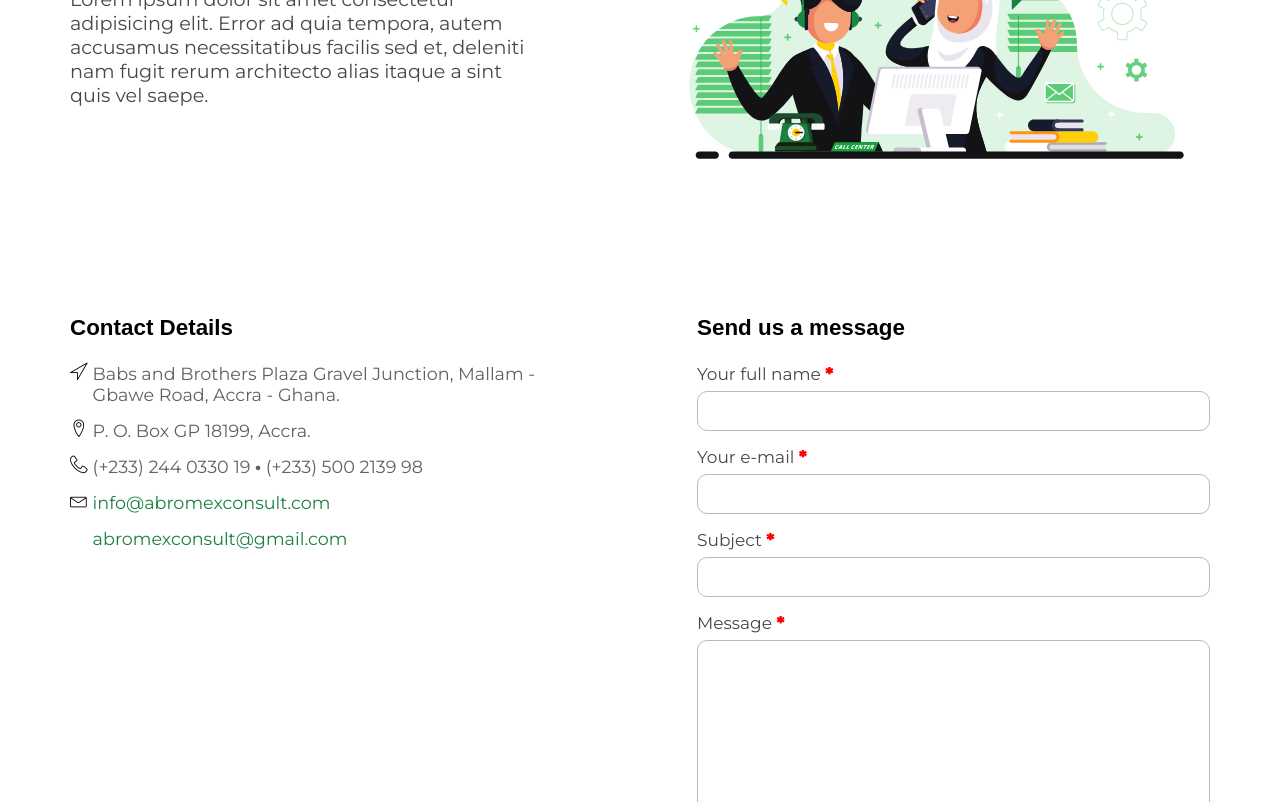
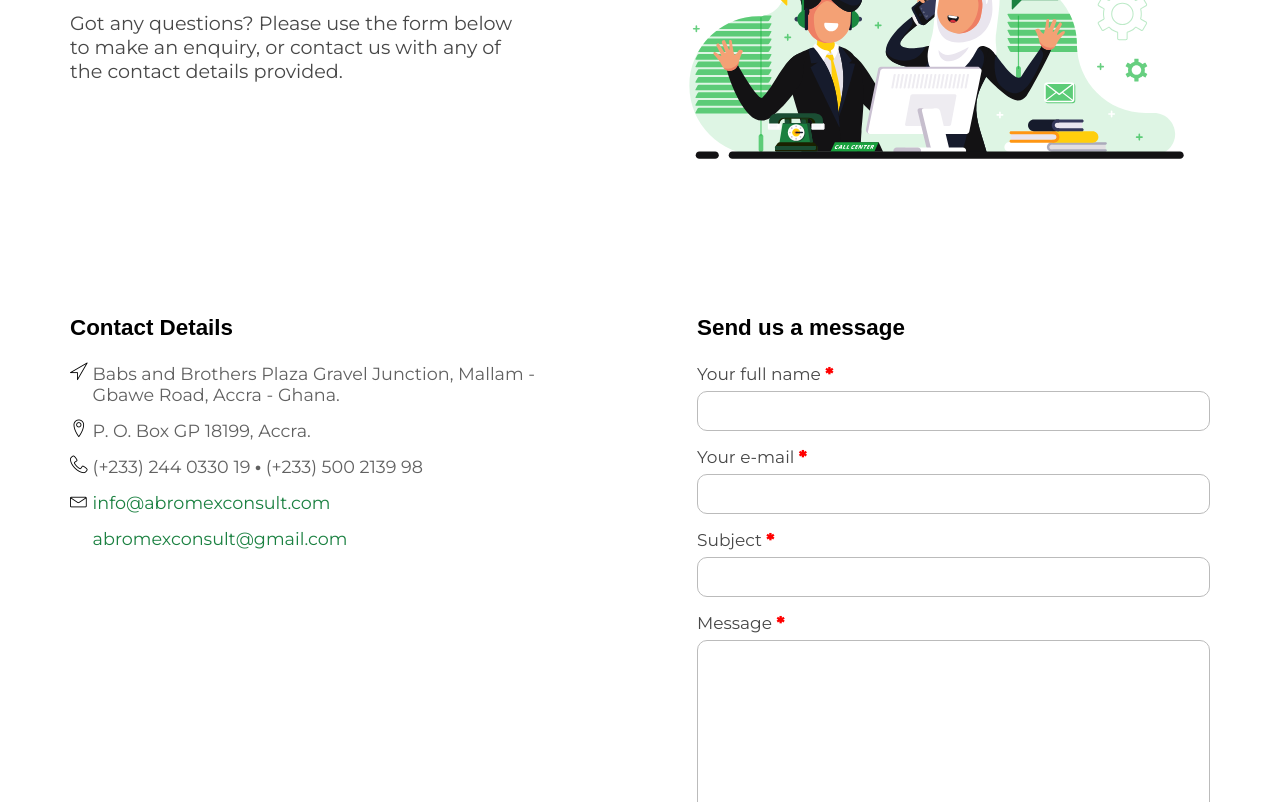
Before and after one commit to gyenabubakar/abromex-consult, a plain HTML site: page contact.html in a window 1280 px wide. Shown: the part 296-1098 px from the top of the page. Drawn offline with Linux system fonts and the light colour scheme.

Commit message:
Removed all dummy texts, completing the project

```diff
--- a/contact.html
+++ b/contact.html
@@ -89,10 +89,8 @@
 					<h1>Contact us</h1>
 
 					<p>
-						Lorem ipsum dolor sit amet consectetur adipisicing elit. Error ad
-						quia tempora, autem accusamus necessitatibus facilis sed et,
-						deleniti nam fugit rerum architecto alias itaque a sint quis vel
-						saepe.
+						Got any questions? Please use the form below to make an enquiry, or
+						contact us with any of the contact details provided.
 					</p>
 				</div>
 
@@ -131,7 +129,9 @@
 						</li>
 						<li>
 							<i class="linearicons linearicons-telephone"></i>
-							<span>(+233) 244 0330 19&nbsp;<b>·</b>&nbsp;(+233) 500 2139 98</span>
+							<span
+								>(+233) 244 0330 19&nbsp;<b>·</b>&nbsp;(+233) 500 2139 98</span
+							>
 						</li>
 						<li>
 							<i class="linearicons linearicons-envelope"></i>
@@ -246,7 +246,9 @@
 						</li>
 						<li>
 							<i class="linearicons linearicons-telephone"></i>
-							<span>(+233) 244 0330 19&nbsp;<b>·</b>&nbsp;(+233) 500 2139 98</span>
+							<span
+								>(+233) 244 0330 19&nbsp;<b>·</b>&nbsp;(+233) 500 2139 98</span
+							>
 						</li>
 						<li>
 							<i class="linearicons linearicons-envelope"></i>
```
Also changed, not shown: index.html (+1 -3 lines).
